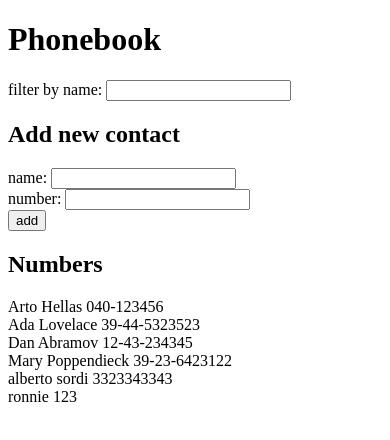
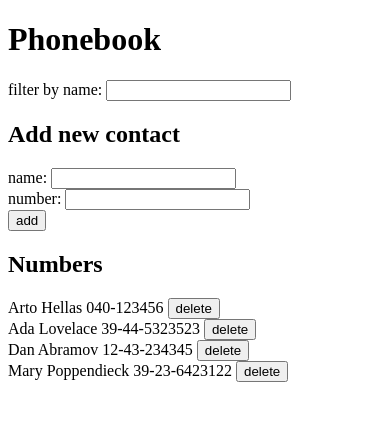
Before and after one commit to IvanFrade/fullstackopen, a React (Create React App) app in the folder part2/phonebook/: page / in a window 390 px wide. Shown: the top 440 px of the page. Built offline with nearby package versions, Linux system fonts and the light colour scheme; data requests are answered from the project's data file.

Commit message:
Exercise 2.9
Phonebook, part 9

```diff
--- a/part2/phonebook/db.json
+++ b/part2/phonebook/db.json
@@ -19,16 +19,6 @@
       "name": "Mary Poppendieck",
       "number": "39-23-6423122",
       "id": 4
-    },
-    {
-      "name": "alberto sordi",
-      "number": "3323343343",
-      "id": 5
-    },
-    {
-      "name": "ronnie",
-      "number": "123",
-      "id": 6
     }
   ]
 }
--- a/part2/phonebook/src/App.js
+++ b/part2/phonebook/src/App.js
@@ -16,7 +16,7 @@ const App = () => {
       .then(initialPersons => setPersons(initialPersons))
   }, [])
 
-  const addPerson = (event) => {
+  const addPerson = event => {
     event.preventDefault()
 
     const personObject = {
@@ -37,6 +37,14 @@ const App = () => {
 
   }
 
+  const deletePerson = (id) => {
+    if (window.confirm(`Delete ${persons.find(person => person.id === id).name}?`)) {
+      personService
+          .deleteFromServer(id)
+      setPersons(persons.filter(person => person.id !== id))
+    }
+  }
+
   const handleFilterChange = (event) => setFilter(event.target.value.toLowerCase())
   const handleNameChange = (event) => setNewName(event.target.value)
   const handleNumberChange = (event) => setNewNumber(event.target.value)
@@ -53,7 +61,7 @@ const App = () => {
                   handleNumberChange={handleNumberChange}
       />
       <h2>Numbers</h2>
-      <Persons persons={persons} filter={filter} />
+      <Persons persons={persons} filter={filter} deletePerson={deletePerson}/>
     </div>
   )
 }
--- /dev/null
+++ b/part2/phonebook/src/components/Button.js
@@ -0,0 +1,11 @@
+import React from "react"
+
+const Button = ({ text, onClick }) => {
+    return (
+      <button onClick={onClick}>
+        {text}
+      </button>
+    )
+  }
+
+  export default Button
--- a/part2/phonebook/src/components/Person.js
+++ b/part2/phonebook/src/components/Person.js
@@ -1,5 +1,10 @@
-import React from "react";
+import React from "react"
+import Button from "./Button"
 
-const Person = ({ person }) => <div>{person.name} {person.number}</div>
+const Person = ({ person, deletePerson }) => (
+    <div>
+        {person.name} {person.number} <Button text={"delete"} onClick={() => deletePerson(person.id)}/>
+    </div>
+)
 
 export default Person
--- a/part2/phonebook/src/components/Persons.js
+++ b/part2/phonebook/src/components/Persons.js
@@ -1,13 +1,12 @@
 import React from "react"
 import Person from "./Person"
 
-const Persons = ({ persons, filter }) => (
+const Persons = ({ persons, filter, deletePerson }) => (
     <div>
-      {persons.filter(person =>
-                person.name.toLowerCase().includes(filter))
-                .map(person =>
-                  <Person key={person.id} person={person} />
-                )}
+      {persons
+        .filter(person => person.name.toLowerCase().includes(filter))
+        .map(person => <Person key={person.id} person={person} deletePerson={deletePerson}/>)
+      }
     </div>
 )
 
--- a/part2/phonebook/src/services/persons.js
+++ b/part2/phonebook/src/services/persons.js
@@ -1,17 +1,28 @@
 import axios from 'axios'
 
-const baseUrl = 'http://localhost:3001/persons'
+const baseUrl = 'http://localhost:3001/persons/'
 
 const getAll = () => {
-    const request = axios.get(baseUrl)
-    return request.then(response => response.data)
+    return axios
+        .get(baseUrl)
+        .then(response => response.data)
+        .catch(error => console.log(error))
 }
 
-const create = newObject => {
-    const request = axios.post(baseUrl, newObject)
-    return request.then(response => response.data)
+const create = (newObject) => {
+    return axios
+        .post(baseUrl, newObject)
+        .then(response => response.data)
+        .catch(error => console.log(error))
 }
 
-const exportedObject = { getAll, create }
+const deleteFromServer = (id) => {
+    return axios
+        .delete(baseUrl + id)
+        .then(request => request.data)
+        .catch(error => console.log(error))
+}
+
+const exportedObject = { getAll, create, deleteFromServer }
 
 export default exportedObject
```
